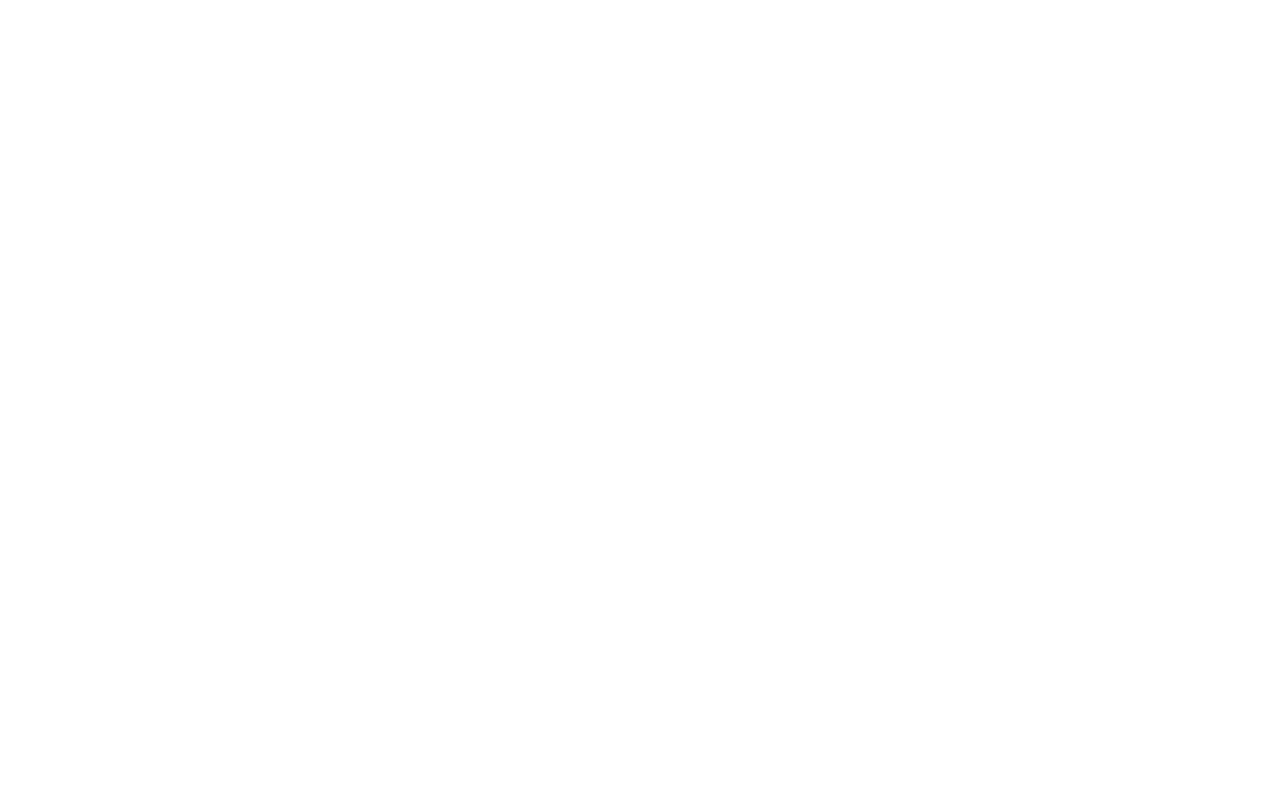
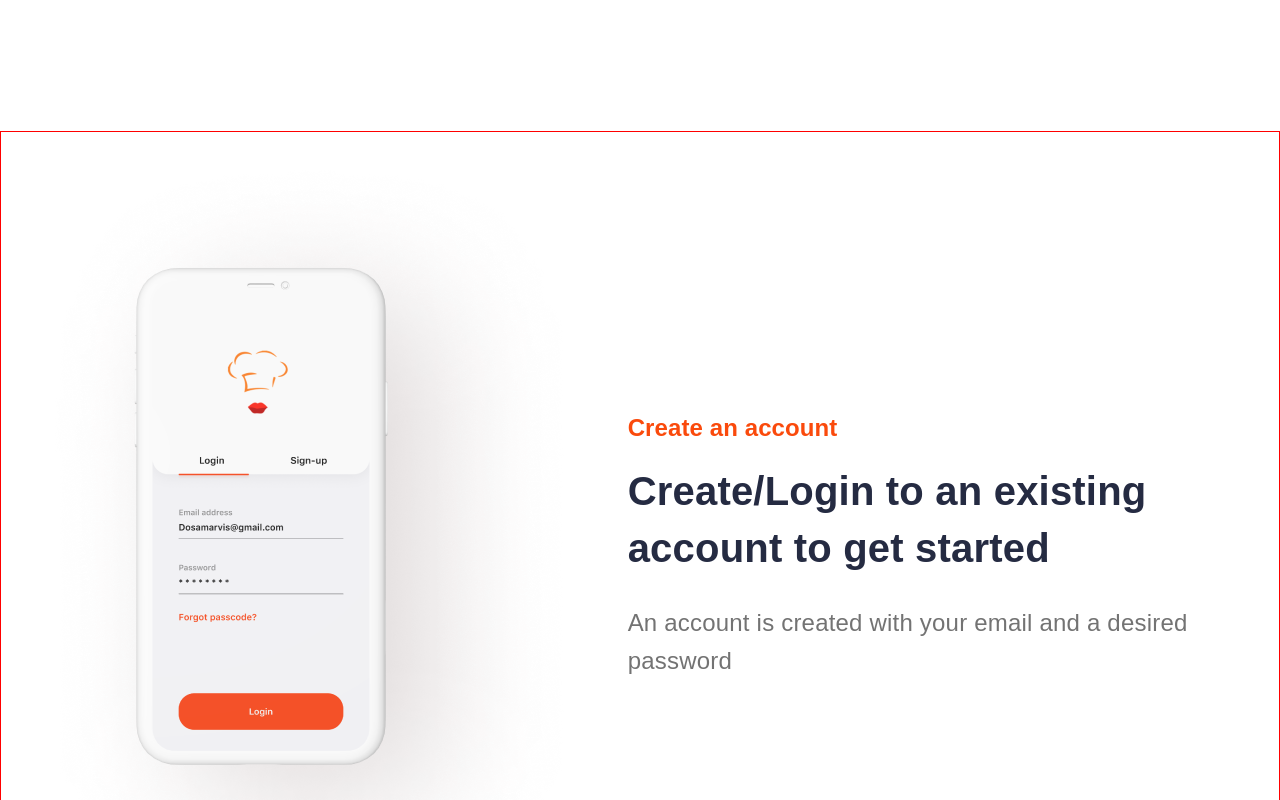
Before and after one commit to felipemimoura/private-code, a React (Create React App) app: page / in a window 1280 px wide. Shown: the part 1440-2240 px from the top of the page. Before the commit the page ends 1571 px from the top, so only its background shows below. Built offline with nearby package versions, Linux system fonts and the light colour scheme.

Commit message:
criação da página de exemplicação de login

```diff
--- a/src/components/Main.js
+++ b/src/components/Main.js
@@ -1,4 +1,5 @@
 import React from 'react'
+import Create from './mainContent/Create/Create'
 import Feed from './mainContent/Feed/Feed'
 import { Home } from './mainContent/Home/Home'
 
@@ -7,6 +8,7 @@
         <main>
             <Home />
             <Feed />
+            <Create />
         </main>
     )
 }
--- /dev/null
+++ b/src/components/mainContent/Create/Create.js
@@ -0,0 +1,21 @@
+import React from "react";
+import { Container } from "../../utils/Container/styles";
+import * as S from "../../styles/styles";
+import login from '../../../Assets/login.png'
+
+const Create = () => {
+  return (
+    <Container>
+        <img src={login} alt="Image da tela de login do aplicado"/>
+      <S.Wrapper>
+        <S.SubTitle>Create an account</S.SubTitle>
+        <S.Title>Create/Login to an existing account to get started</S.Title>
+        <S.Paragraph>
+          An account is created with your email and a desired password
+        </S.Paragraph>
+      </S.Wrapper>
+    </Container>
+  );
+};
+
+export default Create;
--- /dev/null
+++ b/src/components/styles/styles.js
@@ -0,0 +1,33 @@
+import styled from "styled-components";
+
+export const Wrapper = styled.div`
+    width: 50%;
+
+`
+
+export const SubTitle = styled.h3`
+  color: #fa4a0c;
+  font-size: 24px;
+  line-height: 36px;
+  font-weight: bold;
+  letter-spacing: 0.1px;
+  margin-bottom: 17px;
+`;
+
+export const Title = styled.h2`
+    color: #252b42;
+    font-size: 40px;
+    line-height: 57px;
+    font-weight: bold;
+    letter-spacing: 0.2px;
+    margin-bottom: 27px;
+`
+
+export const Paragraph = styled.p`
+    color: #737373;
+    font-size: 24px;
+    line-height: 38px;
+    font-weight: 500px;
+    letter-spacing: 0.2px
+
+`
--- /dev/null
+++ b/src/components/utils/Container/styles.js
@@ -0,0 +1,10 @@
+import styled from 'styled-components'
+
+export const Container = styled.article`
+    border: 1px solid red;
+    display: flex;
+    flex-direction: ${props => props.left ? "row-reverse": "row"};
+    align-items: center;
+    justify-content: space-evenly
+
+`
```
Also changed, not shown: src/components/utils/Container/Container.js (added, +10 -0 lines).
